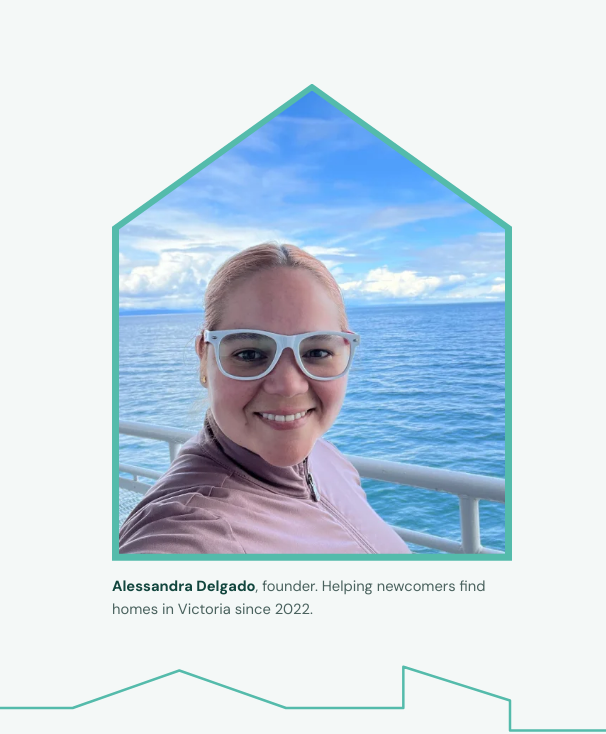
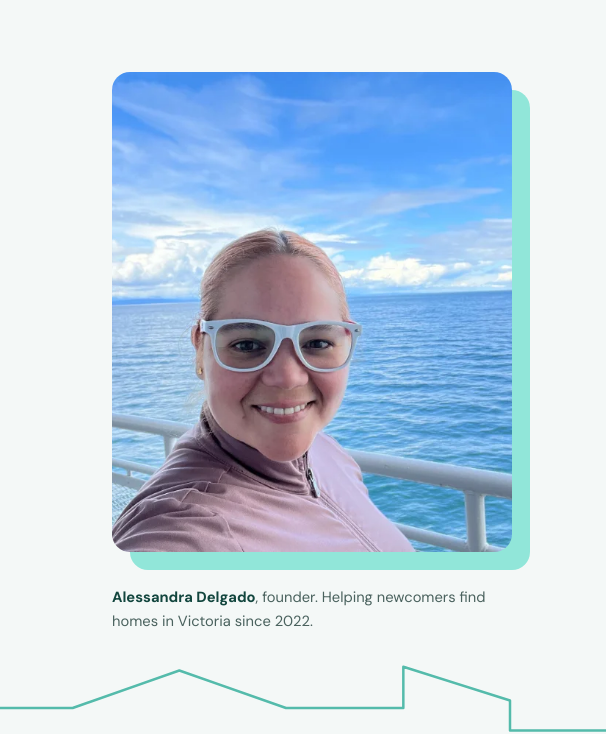
Before and after one commit to CanadaGoodRentals/canadagoodrentals.github.io, a plain HTML site: page index.html in a window 1280 px wide. Shown: the part 80-814 px from the top of the page, 674-1280 px from the left. Drawn offline with Linux system fonts and the light colour scheme.

Commit message:
Add files via upload
Home EN v1

```diff
--- a/assets/css/styles.css
+++ b/assets/css/styles.css
@@ -59,10 +59,11 @@ section{padding:88px 0}
 .actions{display:flex;flex-wrap:wrap;gap:14px;margin:28px 0 18px}
 .price-note{font-size:.98rem;color:var(--muted);max-width:34em}
 .price-note strong{color:var(--forest)}
-.hero-photo{margin:0;position:relative;z-index:1}
-.house-frame{--house:polygon(50% 0,100% 30%,100% 100%,0 100%,0 30%);clip-path:var(--house);background:var(--teal);padding:7px;max-width:400px;margin-left:auto}
-.house-frame img{clip-path:var(--house);width:100%;aspect-ratio:5/6;object-fit:cover;object-position:center 30%}
-.hero-photo figcaption{max-width:400px;margin:14px 0 0 auto;font-size:.92rem;color:var(--muted)}
+.hero-photo{margin:0;position:relative;z-index:1;isolation:isolate}
+.photo-wrap{position:relative;max-width:400px;margin-left:auto}
+.photo-wrap::before{content:"";position:absolute;inset:18px -18px -18px 18px;background:var(--mint);border-radius:18px;z-index:-1}
+.photo-wrap img{width:100%;aspect-ratio:5/6;object-fit:cover;object-position:center 30%;border-radius:18px}
+.hero-photo figcaption{max-width:400px;margin:34px 0 0 auto;font-size:.92rem;color:var(--muted)}
 .hero-photo figcaption strong{color:var(--forest)}
 .roofline{position:absolute;left:0;bottom:16px;width:100%;height:90px}
 .roofline path{fill:none;stroke:var(--teal);stroke-width:2.5;vector-effect:non-scaling-stroke;stroke-linejoin:round;stroke-dasharray:3000;stroke-dashoffset:3000;animation:draw 2.4s ease-out .3s forwards}
@@ -129,7 +130,7 @@ section{padding:88px 0}
 
 /* about */
 .about-grid{display:grid;grid-template-columns:.7fr 1.3fr;gap:56px;align-items:center}
-.about-photo{border-radius:50% 50% var(--radius) var(--radius);border:6px solid var(--mint);aspect-ratio:4/5;object-fit:cover;width:100%;max-width:340px}
+.about-photo{border-radius:18px;aspect-ratio:4/5;object-fit:cover;width:100%;max-width:340px}
 .about p{max-width:36em;color:var(--muted)}
 
 /* landlords */
@@ -173,7 +174,7 @@ section{padding:88px 0}
   .site-nav.open{display:flex}
   .site-nav ul{flex-direction:column;gap:14px}
   .hero-grid,.fit-grid,.pricing-grid,.about-grid,.quotes{grid-template-columns:1fr}
-  .house-frame,.hero-photo figcaption{margin-left:0}
+  .photo-wrap,.hero-photo figcaption{margin-left:0}
   .facts-list{grid-template-columns:1fr 1fr}
   .steps{grid-template-columns:1fr 1fr}
   .steps li::after{display:none}
--- a/index.html
+++ b/index.html
@@ -56,7 +56,7 @@
       <p class="price-note">Complete service: <strong>CAD 500</strong>. You pay CAD 100 to start, and the rest only when you secure a home.</p>
     </div>
     <figure class="hero-photo">
-      <div class="house-frame">
+      <div class="photo-wrap">
         <img src="assets/img/alessandra-ferry.webp" alt="Alessandra Delgado, founder of Good Rentals, smiling on a ferry with the ocean behind her" width="550" height="652">
       </div>
       <figcaption><strong>Alessandra Delgado</strong>, founder. Helping newcomers find homes in Victoria since 2022.</figcaption>
```
